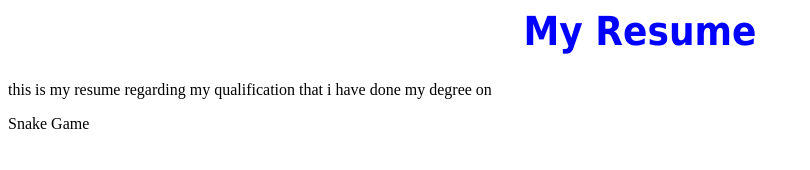
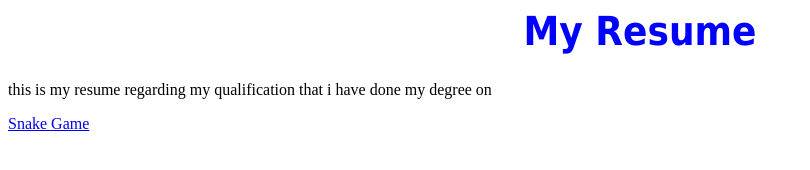
Before and after one commit to shawnevan/kuwait, a plain HTML site: page index.html in a window 1280 px wide. Shown: the whole page, without its empty margins (0-810 px from the left). Drawn offline with Linux system fonts and the light colour scheme.

Commit message:
Update index.html

```diff
--- a/index.html
+++ b/index.html
@@ -16,5 +16,5 @@ p{
 <body>
 <h1>My Resume</h1>
 <p> this is my resume regarding my qualification that i have done my degree on</p>
-  <a src="snake.html">Snake Game</a>
+  <a href="snake.html">Snake Game</a>
 </html>
```
